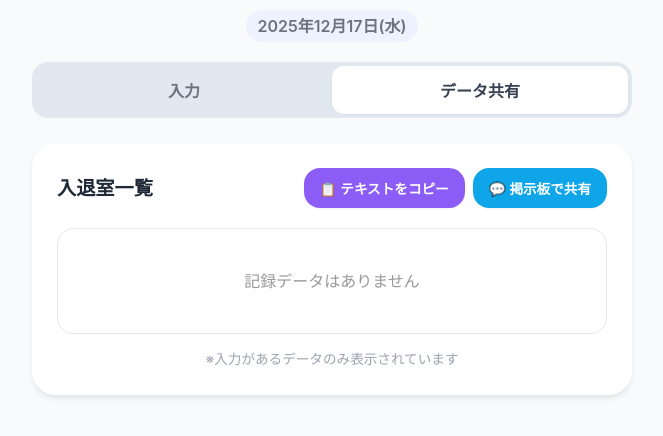
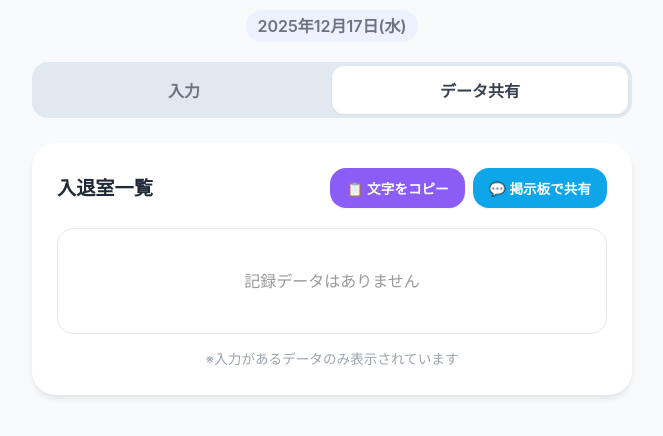
Before and after one commit to gleamize/Jikankanri, a plain HTML site: page index.html in a window 1280 px wide. Both pictures are taken after a click on the button "データ共有". Shown: the part 56-492 px from the top of the page, without its empty margins (308-971 px from the left). Drawn offline with nearby package versions, Linux system fonts and the light colour scheme.

```diff
--- a/index.html
+++ b/index.html
@@ -302,7 +302,7 @@
             <div class="share-header">
                 <div class="share-title">入退室一覧</div>
                 <div class="share-buttons">
-                    <button class="btn-copy anim-target" onclick="copyShareText()">📋 テキストをコピー</button>
+                    <button class="btn-copy anim-target" onclick="copyShareText()">📋 文字をコピー</button>
                     <button class="btn-link anim-target" onclick="openKeijiban()">💬 掲示板で共有</button>
                 </div>
             </div>
```
